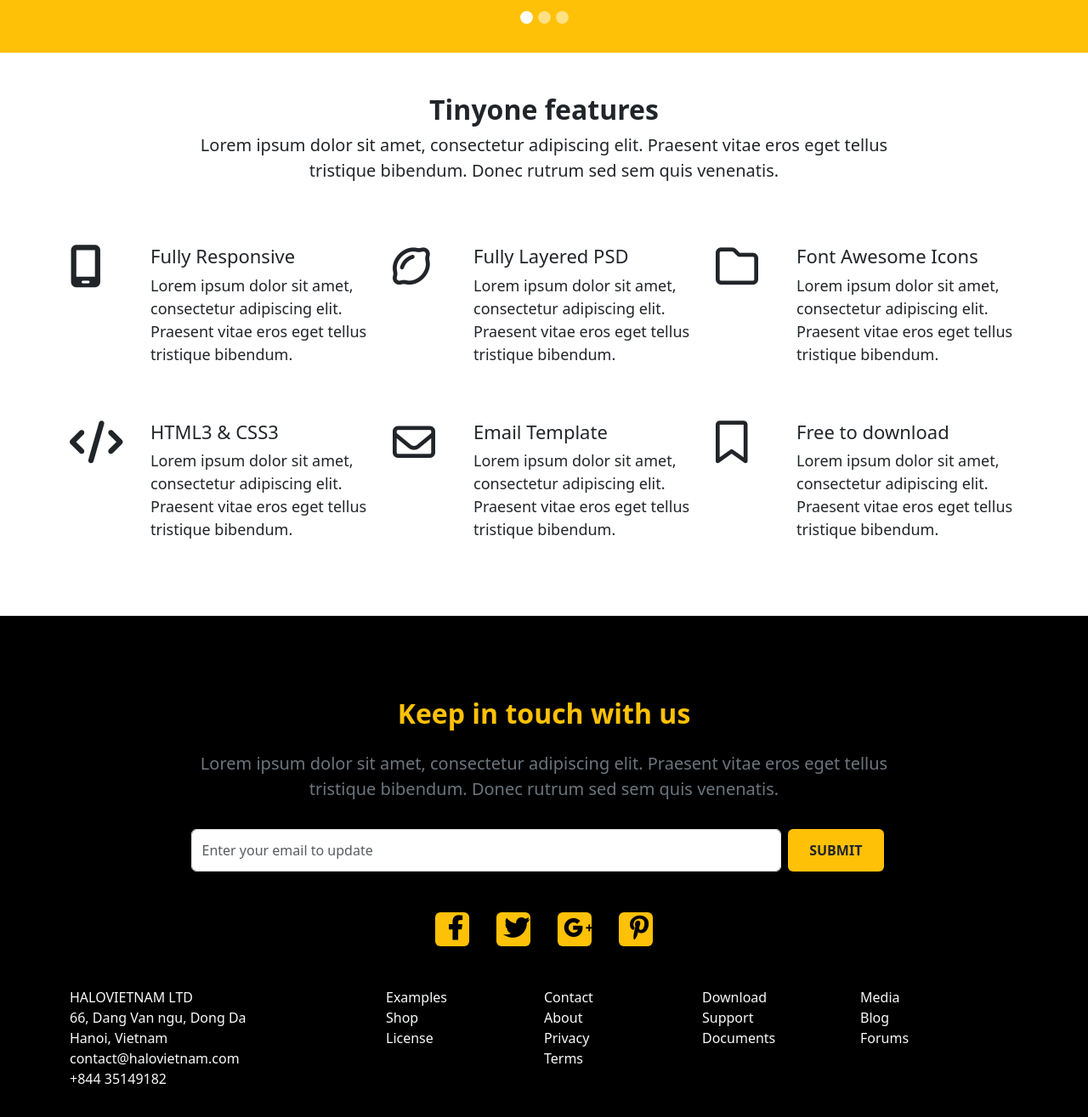
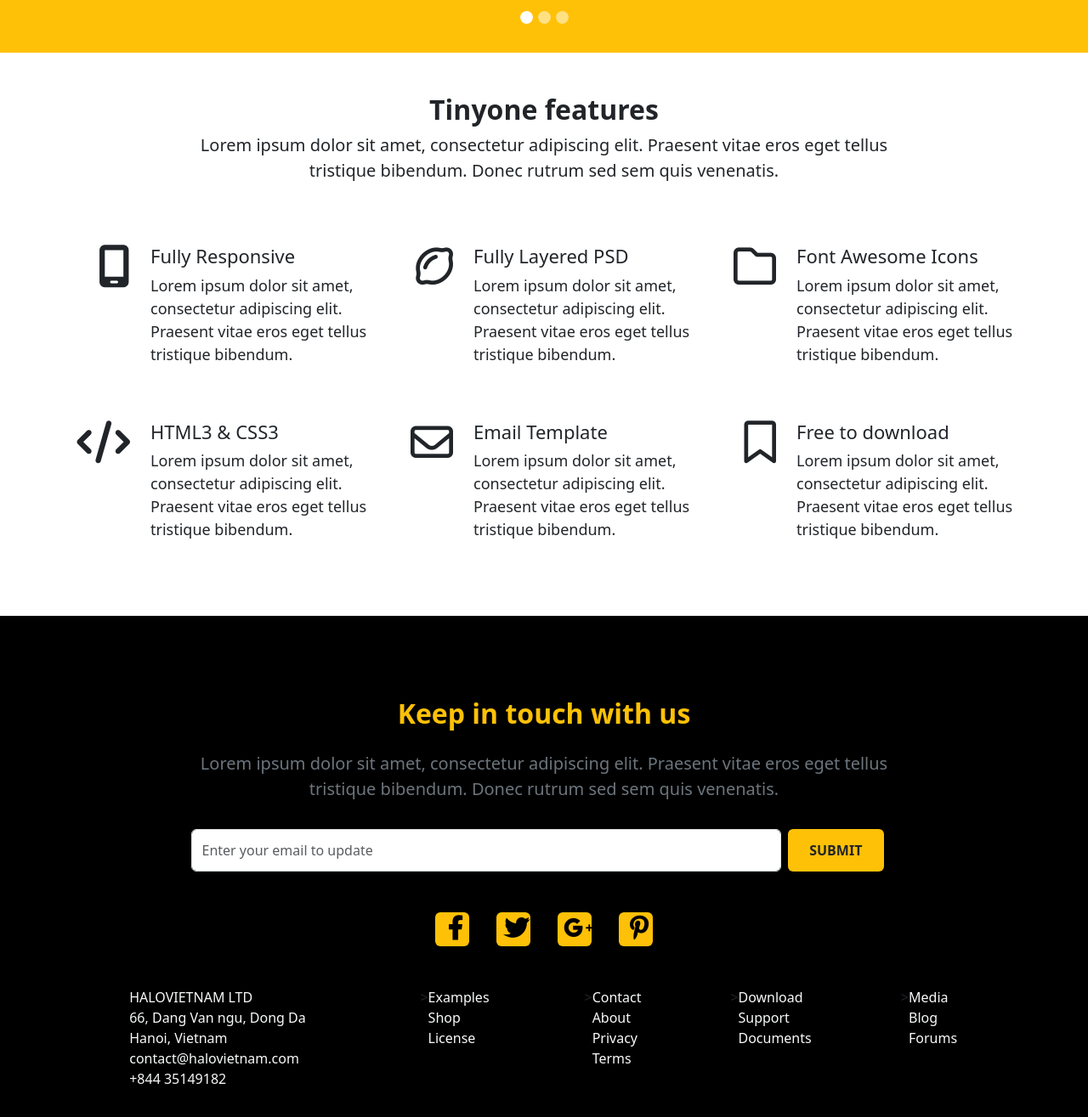
Before and after one commit to Sheikh-Sobuj/Tinnyone-Project, a plain HTML site: page index.html in a window 1280 px wide. Shown: the part 643-1958 px from the top of the page at 85% size. Drawn offline with nearby package versions, Linux system fonts and the light colour scheme.

Commit message:
Update index.html

```diff
--- a/index.html
+++ b/index.html
@@ -63,7 +63,7 @@
             <div class="carousel-inner">
                 <div class="carousel-item active">
                     <div class="row">
-                        <div class="col-md-6 mb-3 d-flex align-items-center">
+                        <div class="col-md-6 mb-3 d-flex align-items-center justify-content-md-start justify-content-sm-center">
                             <div class="banner-details w-75">
                                 <div class="banner-heading">
                                     <h2 class="fw-bold">Inspire your inspiration</h2>
@@ -78,13 +78,13 @@
                                 </div>
                                 <div class="banner-icon">
                                     <i class="fa-brands fa-apple fs-1 mx-3"></i>
-                                    <i class="fa-brands fa-android fs-1 mx-3"></i>
+                                    <i class="bi bi-android2 fs-1 mx-3"></i>
                                     <i class="fa-brands fa-windows fs-1 mx-3"></i>
                                 </div>
                             </div>
                         </div>
                         <div class="col-md-6">
-                            <div class="mb-5 d-flex justify-content-around">
+                            <div class="mb-5 d-flex justify-content-md-end justify-content-sm-center">
                                 <img class="img-fluid banner-img" src="img/tablet.png" alt="">
                             </div>
 
@@ -108,13 +108,13 @@
                                 </div>
                                 <div class="banner-icon">
                                     <i class="fa-brands fa-apple fs-1 mx-3"></i>
-                                    <i class="fa-brands fa-android fs-1 mx-3"></i>
+                                    <i class="bi bi-android2 fs-1 mx-3"></i>
                                     <i class="fa-brands fa-windows fs-1 mx-3"></i>
                                 </div>
                             </div>
                         </div>
                         <div class="col-md-6">
-                            <div class="mb-5 d-flex justify-content-around">
+                            <div class="mb-5 d-flex justify-content-end">
                                 <img class="img-fluid banner-img" src="img/tablet.png" alt="">
                             </div>
 
@@ -138,13 +138,13 @@
                                 </div>
                                 <div class="banner-icon">
                                     <i class="fa-brands fa-apple fs-1 mx-3"></i>
-                                    <i class="fa-brands fa-android fs-1 mx-3"></i>
+                                    <i class="bi bi-android2 fs-1 mx-3"></i>
                                     <i class="fa-brands fa-windows fs-1 mx-3"></i>
                                 </div>
                             </div>
                         </div>
                         <div class="col-md-6">
-                            <div class="mb-5 d-flex justify-content-around">
+                            <div class="mb-5 d-flex justify-content-end">
                                 <img class="img-fluid banner-img" src="img/tablet.png" alt="">
                             </div>
 
@@ -168,7 +168,7 @@
         <div class="row mt-5">
             <div class="col-lg-4 col-md-6 py-4">
                 <div class="row">
-                    <div class="col-md-3 project-icon">
+                    <div class="col-md-3 project-icon d-flex justify-content-sm-center justify-content-md-end">
                         <i class="fa-solid fa-mobile-screen"></i>
                     </div>
                     <div class="col-md-9 project-text">
@@ -181,7 +181,7 @@
 
             <div class="col-lg-4 col-md-6 py-4">
                 <div class="row">
-                    <div class="col-md-3 project-icon">
+                    <div class="col-md-3 project-icon d-flex justify-content-sm-center justify-content-md-end">
                         <i class="fa-regular fa-lemon"></i>
                     </div>
                     <div class="col-md-9 project-text">
@@ -194,7 +194,7 @@
 
             <div class="col-lg-4 col-md-6 py-4">
                 <div class="row">
-                    <div class="col-md-3 project-icon">
+                    <div class="col-md-3 project-icon d-flex justify-content-sm-center justify-content-md-end">
                         <i class="fa-regular fa-folder"></i>
                     </div>
                     <div class="col-md-9 project-text">
@@ -207,7 +207,7 @@
 
             <div class="col-lg-4 col-md-6 py-4">
                 <div class="row">
-                    <div class="col-md-3 project-icon">
+                    <div class="col-md-3 project-icon d-flex justify-content-sm-center justify-content-md-end">
                         <i class="fa-solid fa-code"></i>
                     </div>
                     <div class="col-md-9 project-text">
@@ -220,7 +220,7 @@
 
             <div class="col-lg-4 col-md-6 py-4">
                 <div class="row">
-                    <div class="col-md-3 project-icon">
+                    <div class="col-md-3 project-icon d-flex justify-content-sm-center justify-content-md-end">
                         <i class=" fa-regular fa-envelope"></i>
                     </div>
                     <div class="col-md-9 project-text">
@@ -233,7 +233,7 @@
 
             <div class="col-lg-4 col-md-6 py-4">
                 <div class="row">
-                    <div class="col-md-3 project-icon">
+                    <div class="col-md-3 project-icon d-flex justify-content-sm-center justify-content-md-end">
                         <i class=" fa-regular fa-bookmark"></i>
                     </div>
                     <div class="col-md-9 project-text">
@@ -268,7 +268,7 @@
             </div>
 
             <div class="row">
-                <div class="col-md-4">
+                <div class="col-md-4 d-flex justify-content-md-center align-items-md-center">
                     <ul class="list-unstyled">
                         <li class="text-light">HALOVIETNAM LTD
                             <li class="text-light">66, Dang Van ngu, Dong Da</li>
@@ -280,14 +280,14 @@
                 </div>
                 <div class="col-md-8">
                     <div class="row">
-                        <div class="col-md-3">
+                        <div class="col-lg-3 col-md-6 d-flex justify-content-md-center">>
                             <ul class="list-unstyled">
                                 <li><a class="text-decoration-none text-light" href="#"> Examples</a></li>
                                 <li><a class="text-decoration-none text-light" href="#"> Shop</a></li>
                                 <li><a class="text-decoration-none text-light" href="#"> License</a></li>
                             </ul>
                         </div>
-                        <div class="col-md-3">
+                        <div class="col-lg-3 col-md-6 d-flex justify-content-md-center">>
                             <ul class="list-unstyled">
                                 <li><a class="text-decoration-none text-light" href="#"> Contact</a></li>
                                 <li><a class="text-decoration-none text-light" href="#"> About</a></li>
@@ -295,7 +295,7 @@
                                 <li><a class="text-decoration-none text-light" href="#"> Terms</a></li>
                             </ul>
                         </div>
-                        <div class="col-md-3">
+                        <div class="col-lg-3 col-md-6 d-flex justify-content-md-center">>
                             <ul class="list-unstyled">
                                 <li><a class="text-decoration-none text-light" href="#"> Download</a></li>
                                 <li><a class="text-decoration-none text-light" href="#"> Support</a></li>
@@ -303,7 +303,7 @@
                             </ul>
                         </div>
 
-                        <div class="col-md-3">
+                        <div class="col-lg-3 col-md-6 d-flex justify-content-md-center">>
                             <ul class="list-unstyled">
                                 <li><a class="text-decoration-none text-light" href="#"> Media</a></li>
                                 <li><a class="text-decoration-none text-light" href="#"> Blog</a></li>
```
